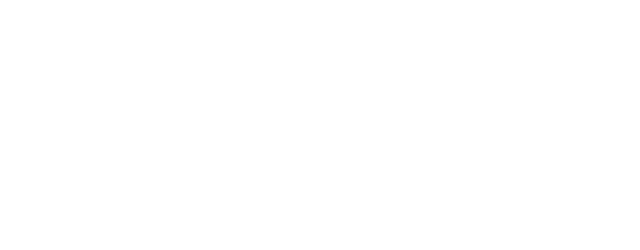
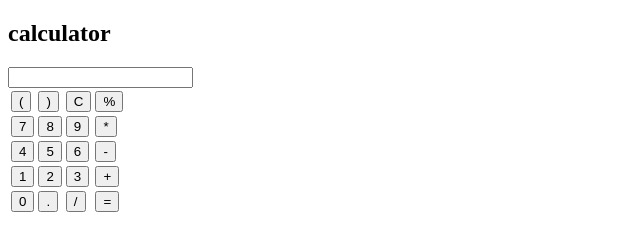
Before and after one commit to dushyant2901/calculator, a plain HTML site: page index.html in a window 1280 px wide. Shown: the whole page, without its empty margins (0-640 px from the left). Drawn offline with Linux system fonts and the light colour scheme.

Commit message:
buttons added

```diff
--- a/index.html
+++ b/index.html
@@ -7,6 +7,41 @@
     <title>Document</title>
 </head>
 <body>
-
+    <div class="container">
+        <h2>calculator</h2>
+        <input type="text">
+        <table>
+            <tr>
+                <td><button>(</button></td>
+                <td><button>)</button></td>
+                <td><button>C</button></td>
+                <td><button>%</button></td>
+            </tr>
+            <tr>
+                <td><button>7</button></td>
+                <td><button>8</button></td>
+                <td><button>9</button></td>
+                <td><button>*</button></td>
+            </tr>
+            <tr>
+                <td><button>4</button></td>
+                <td><button>5</button></td>
+                <td><button>6</button></td>
+                <td><button>-</button></td>
+            </tr>
+            <tr>
+                <td><button>1</button></td>
+                <td><button>2</button></td>
+                <td><button>3</button></td>
+                <td><button>+</button></td>
+            </tr>
+            <tr>
+                <td><button>0</button></td>
+                <td><button>.</button></td>
+                <td><button>/</button></td>
+                <td><button>=</button></td>
+            </tr>
+        </table>
+    </div>
 </body>
 </html>
```
